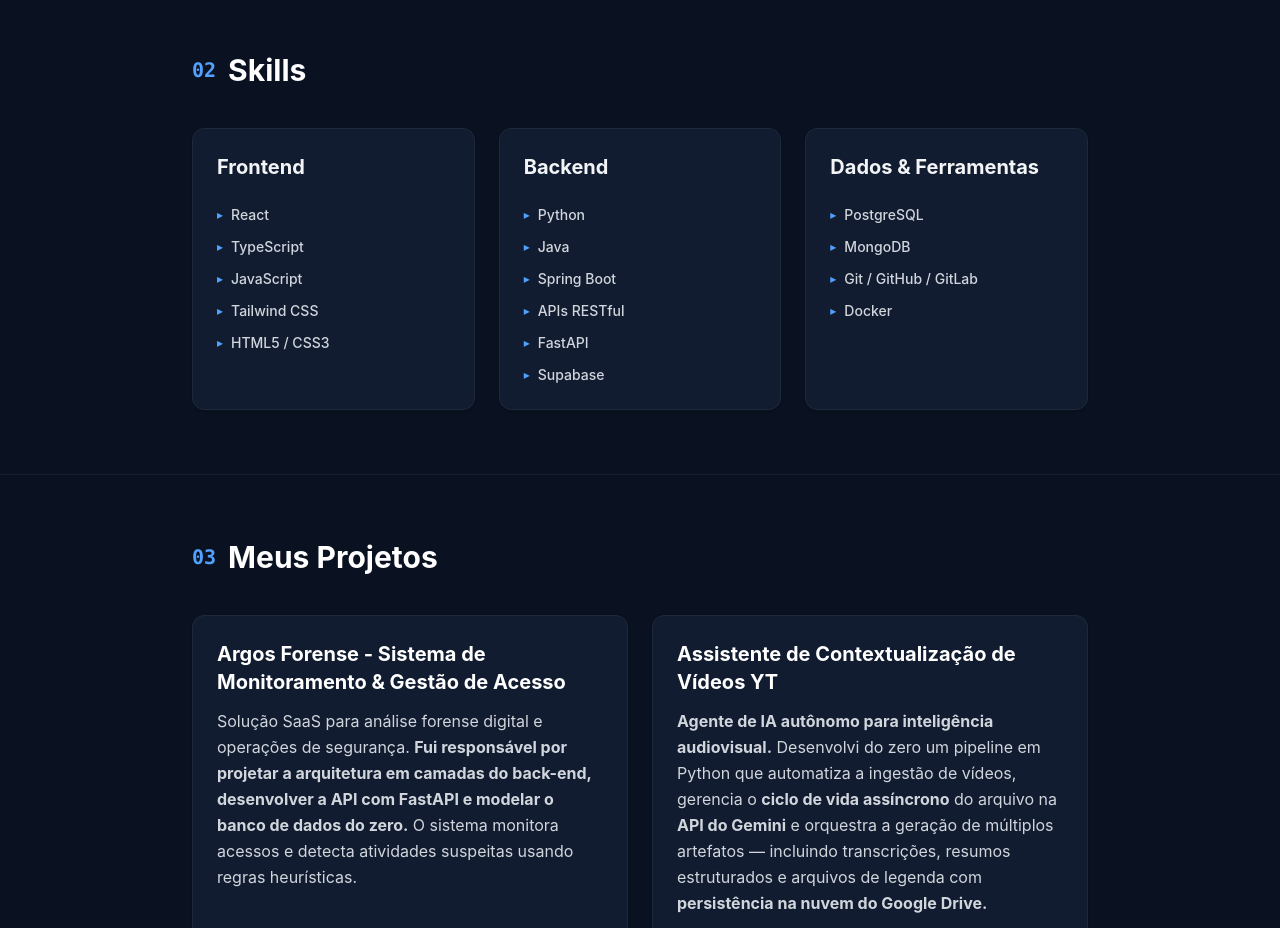
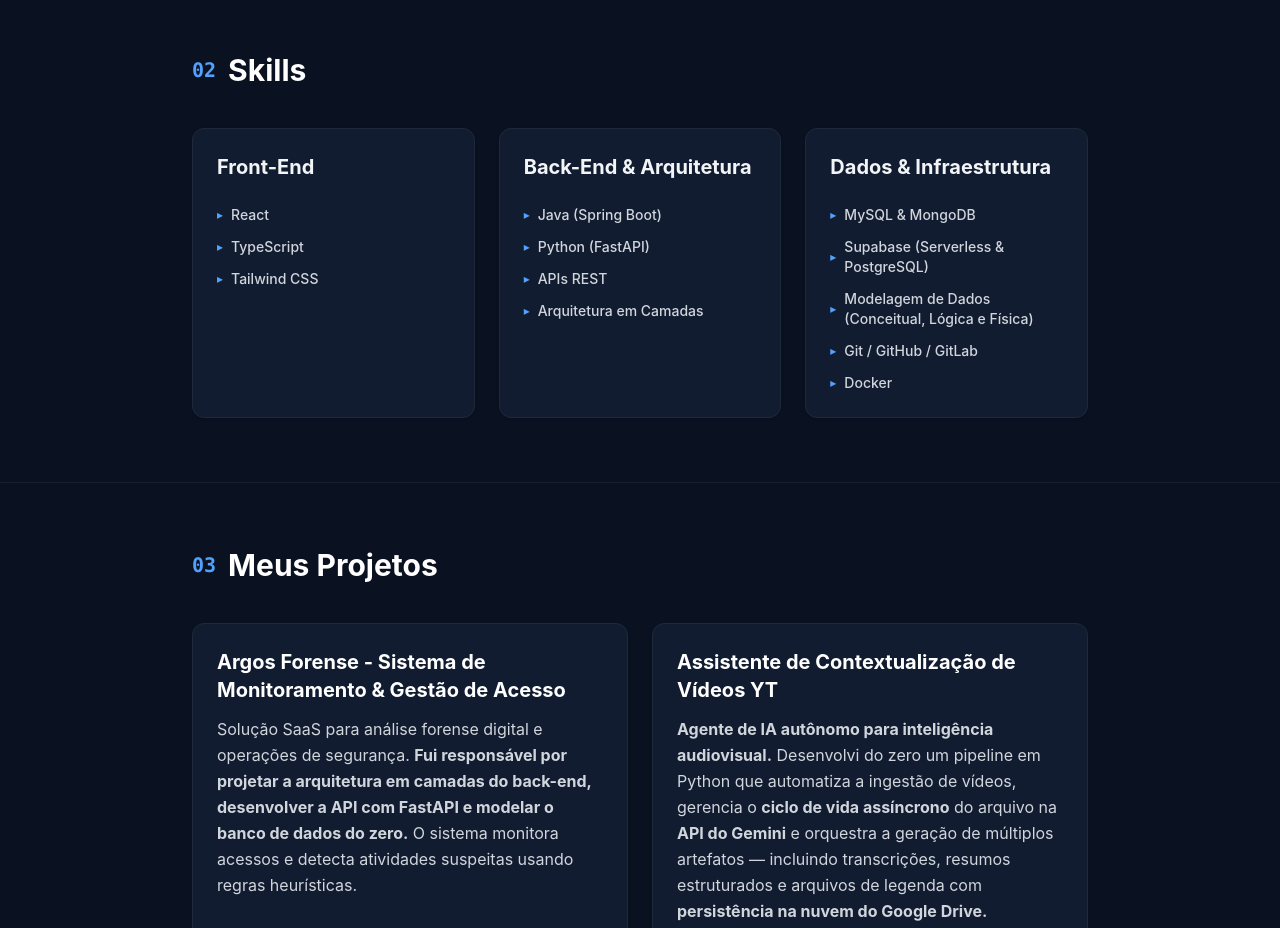
Before and after one commit to Kennedy-Torres/portfolio-kennedy, a React (Vite) app: page / in a window 1280 px wide. Shown: the part 1240-2168 px from the top of the page. Built offline with nearby package versions, Linux system fonts and the light colour scheme.

Commit message:
update: listagem das skills

```diff
--- a/src/sections/Skills.tsx
+++ b/src/sections/Skills.tsx
@@ -1,16 +1,16 @@
 export function Skills() {
   const skillCategories = [
     {
-      category: "Frontend",
-      skills: ["React", "TypeScript", "JavaScript", "Tailwind CSS", "HTML5 / CSS3"],
+      category: "Front-End",
+      skills: ["React", "TypeScript", "Tailwind CSS"],
     },
     {
-      category: "Backend",
-      skills: ["Python", "Java", "Spring Boot", "APIs RESTful", "FastAPI ", "Supabase"],
+      category: "Back-End & Arquitetura",
+      skills: ["Java (Spring Boot)", "Python (FastAPI)", "APIs REST", "Arquitetura em Camadas"],
     },
     {
-      category: "Dados & Ferramentas",
-      skills: ["PostgreSQL", "MongoDB", "Git / GitHub / GitLab", "Docker"],
+      category: "Dados & Infraestrutura",
+      skills: ["MySQL & MongoDB", "Supabase (Serverless & PostgreSQL)", "Modelagem de Dados (Conceitual, Lógica e Física)", "Git / GitHub / GitLab", "Docker"],
     },
   ];
 
```
